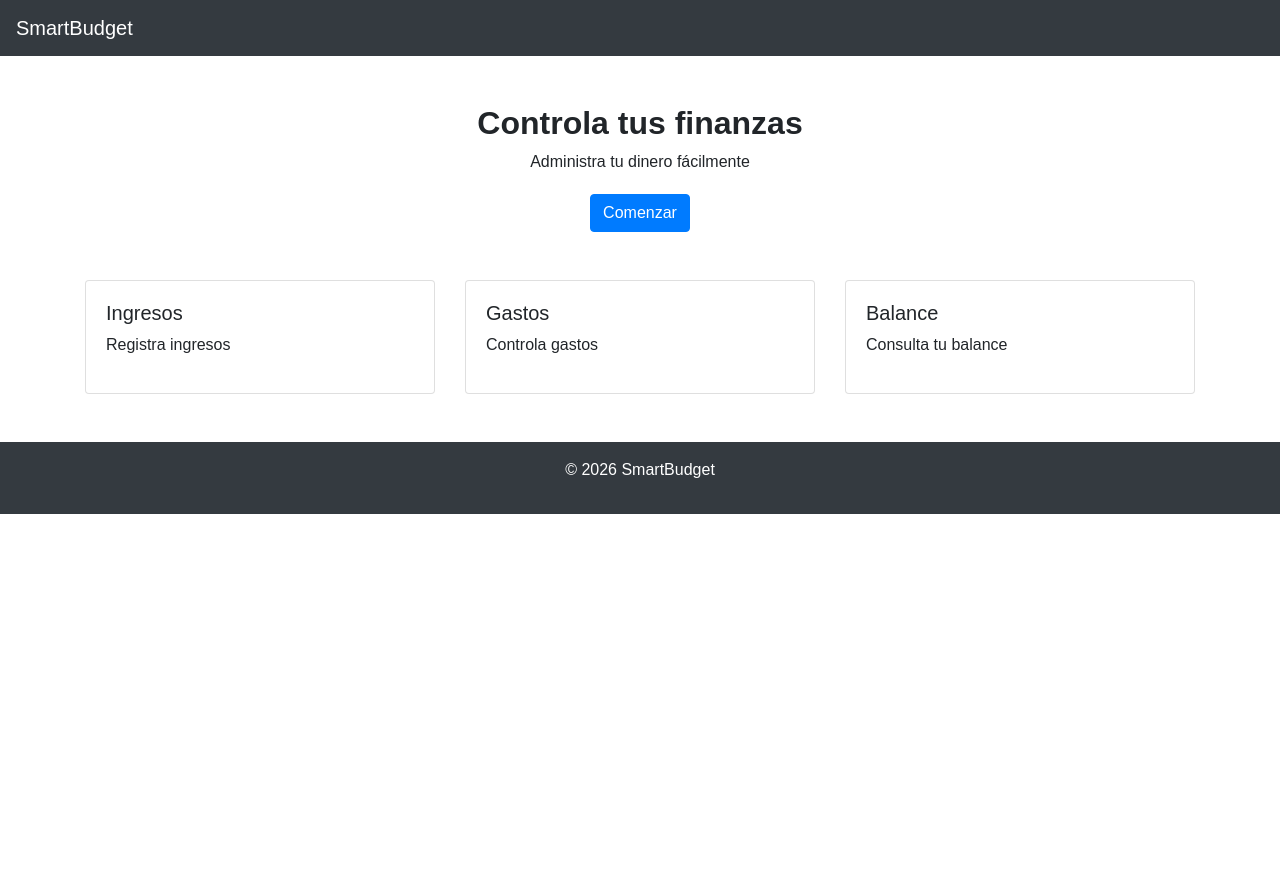
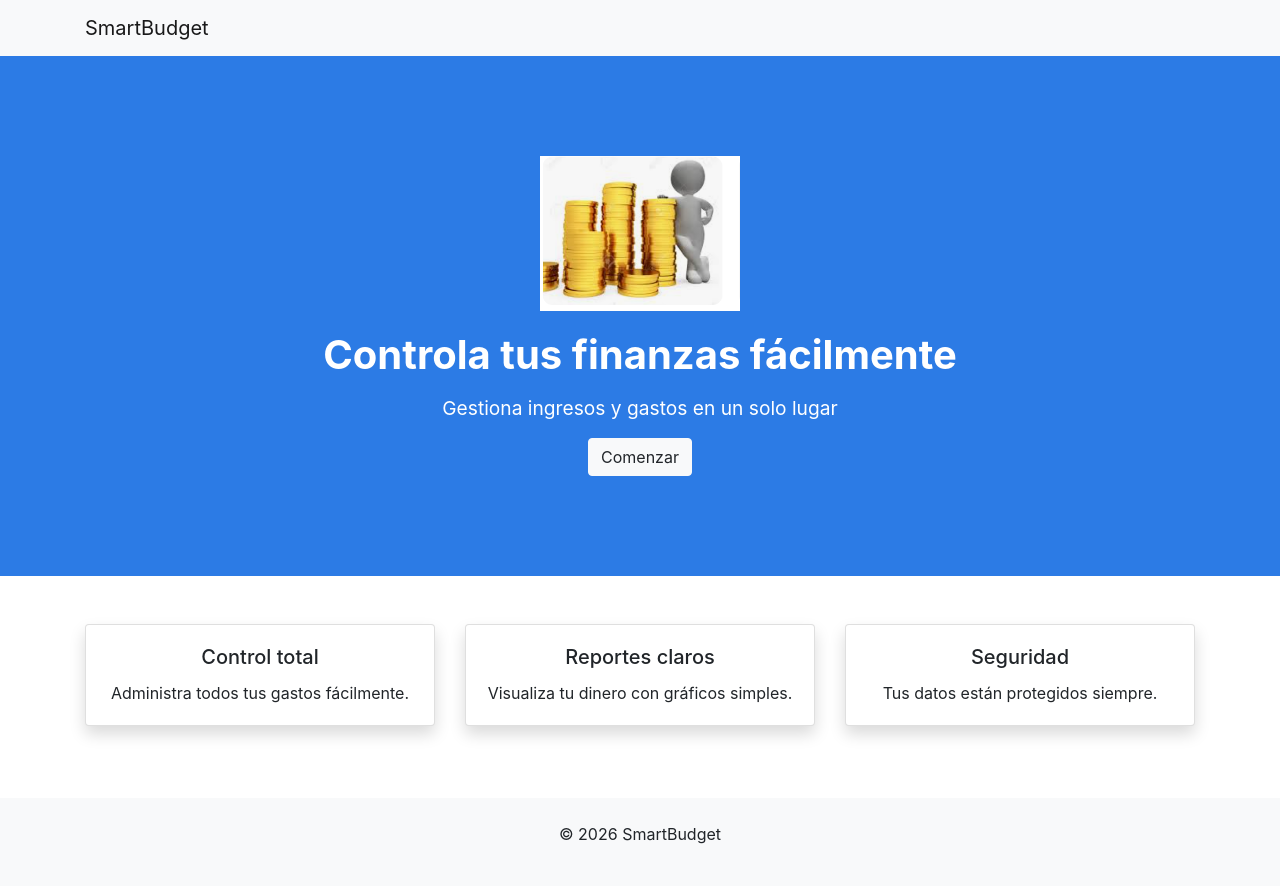
Before and after one commit to cgloria151-eng/SmartBudget, a plain HTML site: page index.html in a window 1280 px wide. Before the commit the page ends 800 px from the top, so only its background shows below. Drawn offline with nearby package versions, Linux system fonts and the light colour scheme; files that its build step writes are made by us from their sources.

Commit message:
Proyecto final módulo 3 completo

```diff
--- a/index.html
+++ b/index.html
@@ -1,69 +1,84 @@
 <!DOCTYPE html>
 <html lang="es">
+
 <head>
   <meta charset="UTF-8">
   <meta name="viewport" content="width=device-width, initial-scale=1.0">
   <title>SmartBudget</title>
 
-  <!-- Bootstrap -->
-  <link href="https://cdn.jsdelivr.net/npm/bootstrap@4.6.2/dist/css/bootstrap.min.css" rel="stylesheet">
+  <!-- CSS generado por SASS -->
+  <link rel="stylesheet" href="css/main.css">
 
-  <!-- CSS -->
-  <link rel="stylesheet" href="css/styles.css">
+  <!-- Bootstrap 4 -->
+  <link rel="stylesheet" href="https://stackpath.bootstrapcdn.com/bootstrap/4.6.0/css/bootstrap.min.css">
 </head>
 
 <body>
 
-<header>
-  <nav class="navbar navbar-dark bg-dark">
-    <span class="navbar-brand">SmartBudget</span>
+  <!-- ================= HEADER ================= -->
+  <header class="header">
+    <nav class="navbar navbar-expand-lg navbar-light bg-light">
+      <div class="container">
+        <a class="navbar-brand" href="#">SmartBudget</a>
+      </div>
     </nav>
   </header>
 
-<main class="container mt-5">
+  <!-- ================= HERO ================= -->
+  <section class="hero text-center">
+  <div class="container">
+    <img src="img/hero.jpg" alt="finanzas" style="max-width:200px; margin-bottom:20px;">
+    <h1 class="hero__title">Controla tus finanzas fácilmente</h1>
+    <p class="hero__text">Gestiona ingresos y gastos en un solo lugar</p>
+    <button class="btn btn-light">Comenzar</button>
+  </div>
+</section>
+  <!-- ================= FEATURES / CARDS ================= -->
+  <section class="features container mt-5">
+    <div class="row text-center">
 
-  <section class="hero text-center">
-    <h1 class="hero__title">Controla tus finanzas</h1>
-    <p class="hero__text">Administra tu dinero fácilmente</p>
-    <button class="btn btn-primary">Comenzar</button>
-  </section>
-
-  <section class="row mt-5">
-
-    <div class="col-md-4">
-      <div class="card">
+      <!-- CARD 1 -->
+      <div class="col-md-4 mb-4">
+        <div class="card shadow">
           <div class="card-body">
-          <h5 class="card__title">Ingresos</h5>
-          <p class="card__text">Registra ingresos</p>
+            <h5 class="card-title">Control total</h5>
+            <p class="card-text">Administra todos tus gastos fácilmente.</p>
           </div>
         </div>
       </div>
 
-    <div class="col-md-4">
-      <div class="card">
+      <!-- CARD 2 -->
+      <div class="col-md-4 mb-4">
+        <div class="card shadow">
           <div class="card-body">
-          <h5 class="card__title">Gastos</h5>
-          <p class="card__text">Controla gastos</p>
+            <h5 class="card-title">Reportes claros</h5>
+            <p class="card-text">Visualiza tu dinero con gráficos simples.</p>
           </div>
         </div>
       </div>
 
-    <div class="col-md-4">
-      <div class="card">
+      <!-- CARD 3 -->
+      <div class="col-md-4 mb-4">
+        <div class="card shadow">
           <div class="card-body">
-          <h5 class="card__title">Balance</h5>
-          <p class="card__text">Consulta tu balance</p>
+            <h5 class="card-title">Seguridad</h5>
+            <p class="card-text">Tus datos están protegidos siempre.</p>
           </div>
         </div>
       </div>
 
+    </div>
   </section>
 
-</main>
-
-<footer class="bg-dark text-white text-center p-3 mt-5">
+  <!-- ================= FOOTER ================= -->
+  <footer class="text-center mt-5 p-4 bg-light">
     <p>© 2026 SmartBudget</p>
   </footer>
 
+  <!-- Bootstrap JS -->
+  <script src="https://code.jquery.com/jquery-3.5.1.slim.min.js"></script>
+  <script src="https://cdn.jsdelivr.net/npm/bootstrap@4.6.0/dist/js/bootstrap.bundle.min.js"></script>
+
 </body>
+
 </html>
--- /dev/null
+++ b/sass/abstracts/_variables.scss
@@ -0,0 +1,2 @@
+$primary: #2c7be5;
+$text: #333;
--- /dev/null
+++ b/sass/base/_base.scss
@@ -0,0 +1,4 @@
+body {
+  font-family: Arial;
+  color: $text;
+}
--- /dev/null
+++ b/sass/components/_buttons.scss
@@ -0,0 +1,10 @@
+.btn-primary {
+  background-color: #2c7be5;
+  border: none;
+  padding: 10px 20px;
+  font-weight: bold;
+}
+
+.btn-primary:hover {
+  background-color: #1a5edb;
+}
--- /dev/null
+++ b/sass/layout/_header.scss
@@ -0,0 +1,3 @@
+.header {
+  background: white;
+}
--- /dev/null
+++ b/sass/main.scss
@@ -0,0 +1,5 @@
+@import "abstracts/variables";
+@import "base/base";
+@import "layout/header";
+@import "pages/home";
+@import "components/buttons";
--- /dev/null
+++ b/sass/pages/_home.scss
@@ -0,0 +1,33 @@
+.hero {
+  padding: 100px 0;
+  background: #2c7be5;
+  color: white;
+  text-align: center;
+
+  &__title {
+    font-size: 2.5rem;
+    font-weight: bold;
+  }
+
+  &__text {
+    margin: 15px 0;
+    font-size: 1.2rem;
+  }
+}
+
+/* CARDS */
+.card {
+  border: none;
+  border-radius: 10px;
+}
+
+/* RESPONSIVE */
+@media (max-width: 768px) {
+  .hero {
+    padding: 50px;
+
+    &__title {
+      font-size: 1.8rem;
+    }
+  }
+}
```
Also changed, not shown: css/main.css (added), img/dashboard.png (added), img/hero.jpg (added), sass/abstracts/_mixins.scss (added), sass/main.css (added), 2 other files. Lines whose indentation alone changed are shown as unchanged.
